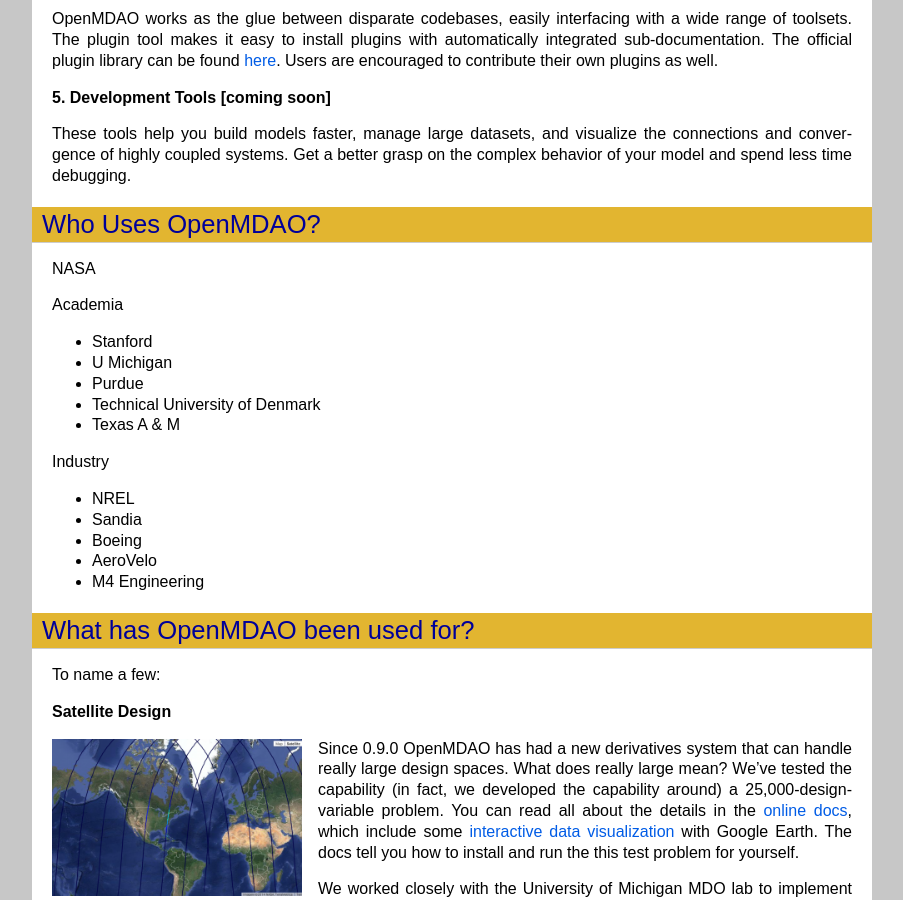
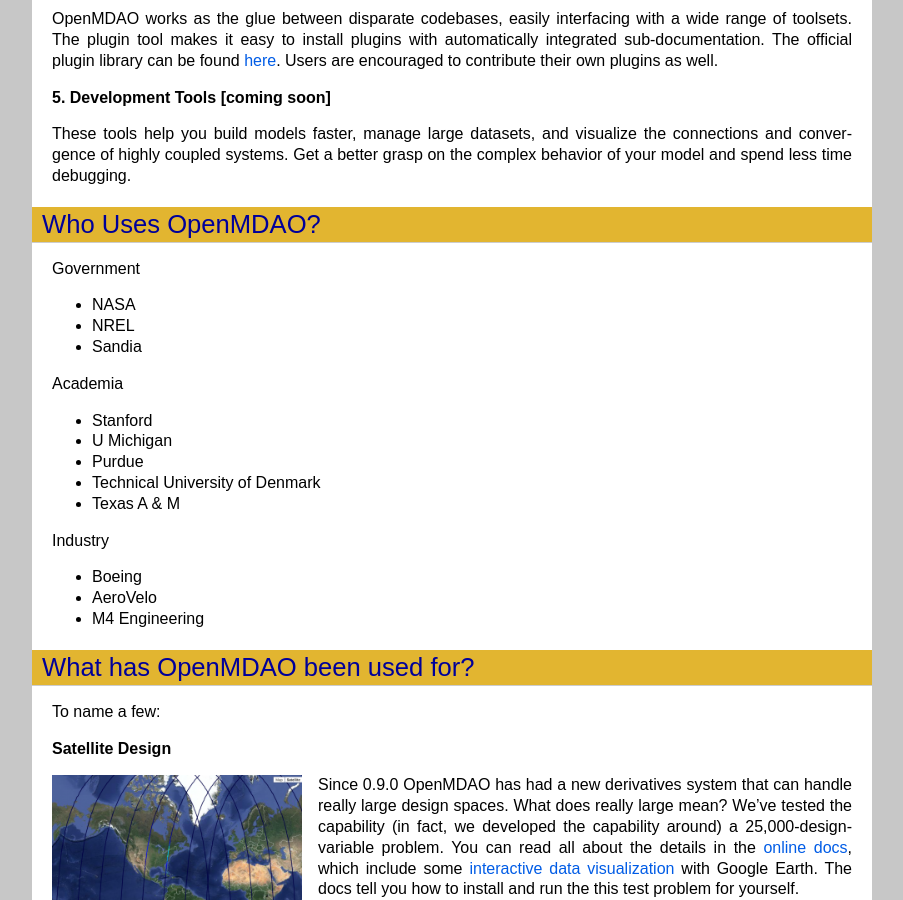
Before and after one commit to jcchin/NRELtraining, a Sphinx documentation site: the page built from docs/introduction.rst, in a window 1280 px wide and 900 px high, scrolled down 932 px. Shown: the whole window, without its empty margins (198-1101 px from the left). Built offline with Sphinx 7.4.7, drawn with Linux system fonts in a browser that asks for light colours.

```diff
--- a/docs/introduction.rst
+++ b/docs/introduction.rst
@@ -51,7 +51,11 @@ These tools help you build models faster, manage large datasets, and visualize t
 Who Uses OpenMDAO?
 ========================
 
-NASA
+Government
+
+- NASA
+- NREL
+- Sandia
 
 Academia
 
```
Also changed, not shown: other parts of docs/introduction.rst (+0 -2 lines).
